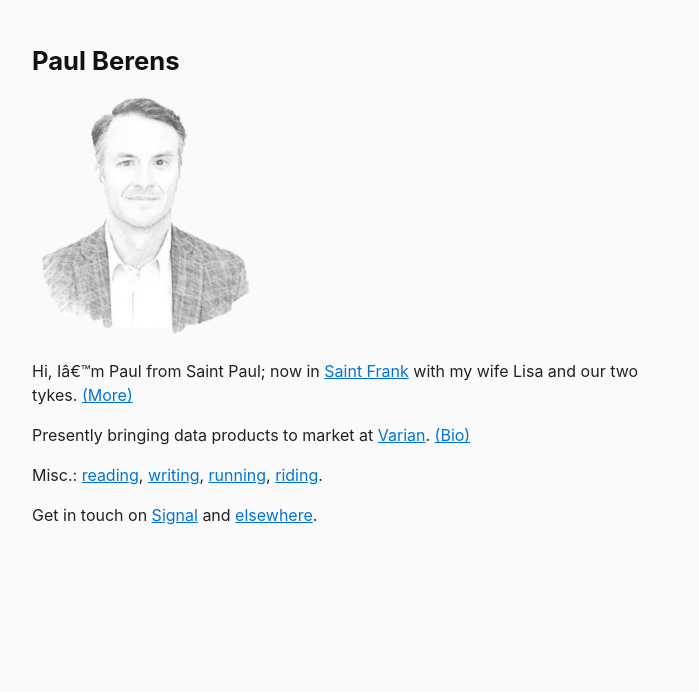
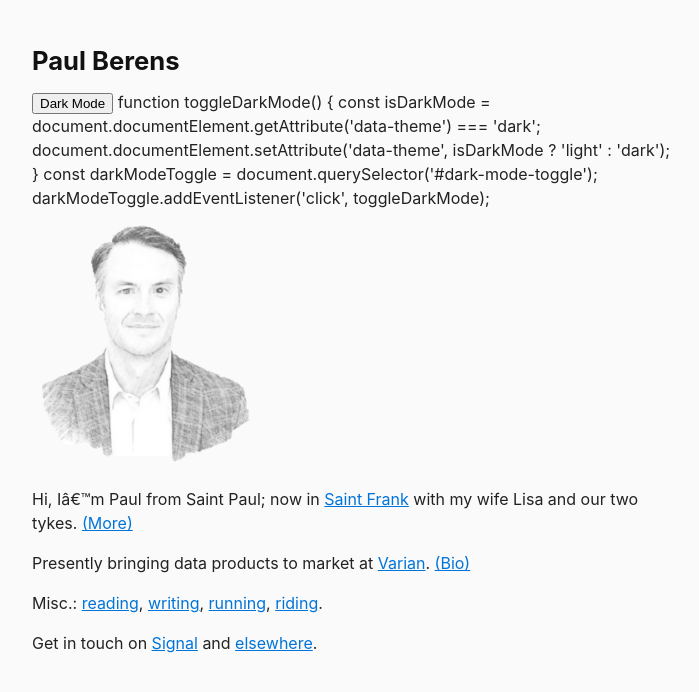
Before and after one commit to berensp/berensp.github.io, a Jekyll site: the page built from index.md, in a window 1280 px wide. Shown: the top 692 px of the page, without its empty margins (288-987 px from the left). Built offline with Jekyll 4.4.1, drawn with Linux system fonts in a browser that asks for light colours; a script that is not in the unit is left out.

Commit message:
Update home.html

```diff
--- a/_layouts/home.html
+++ b/_layouts/home.html
@@ -1,13 +1,23 @@
 ---
 layout: default
 ---
-
 <header>
   <h1>{{ site.title | escape }}</h1>
 </header>
 
 <main>
 
+<button id="dark-mode-toggle">Dark Mode</button>
+
+function toggleDarkMode() {
+  const isDarkMode = document.documentElement.getAttribute('data-theme') === 'dark';
+  document.documentElement.setAttribute('data-theme', isDarkMode ? 'light' : 'dark');
+}
+
+const darkModeToggle = document.querySelector('#dark-mode-toggle');
+darkModeToggle.addEventListener('click', toggleDarkMode);
+
+
 {{ content }}
 
 </main>
```
